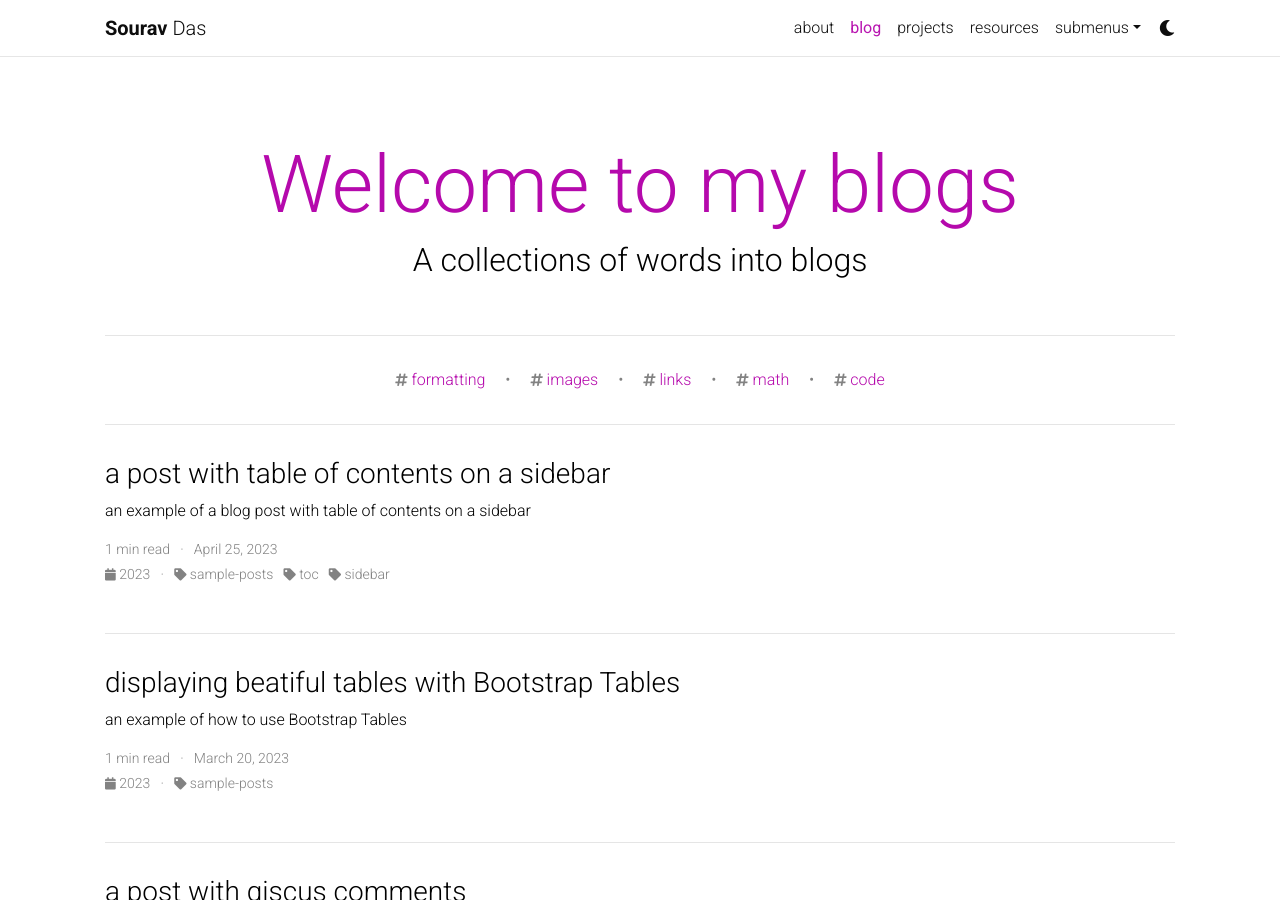
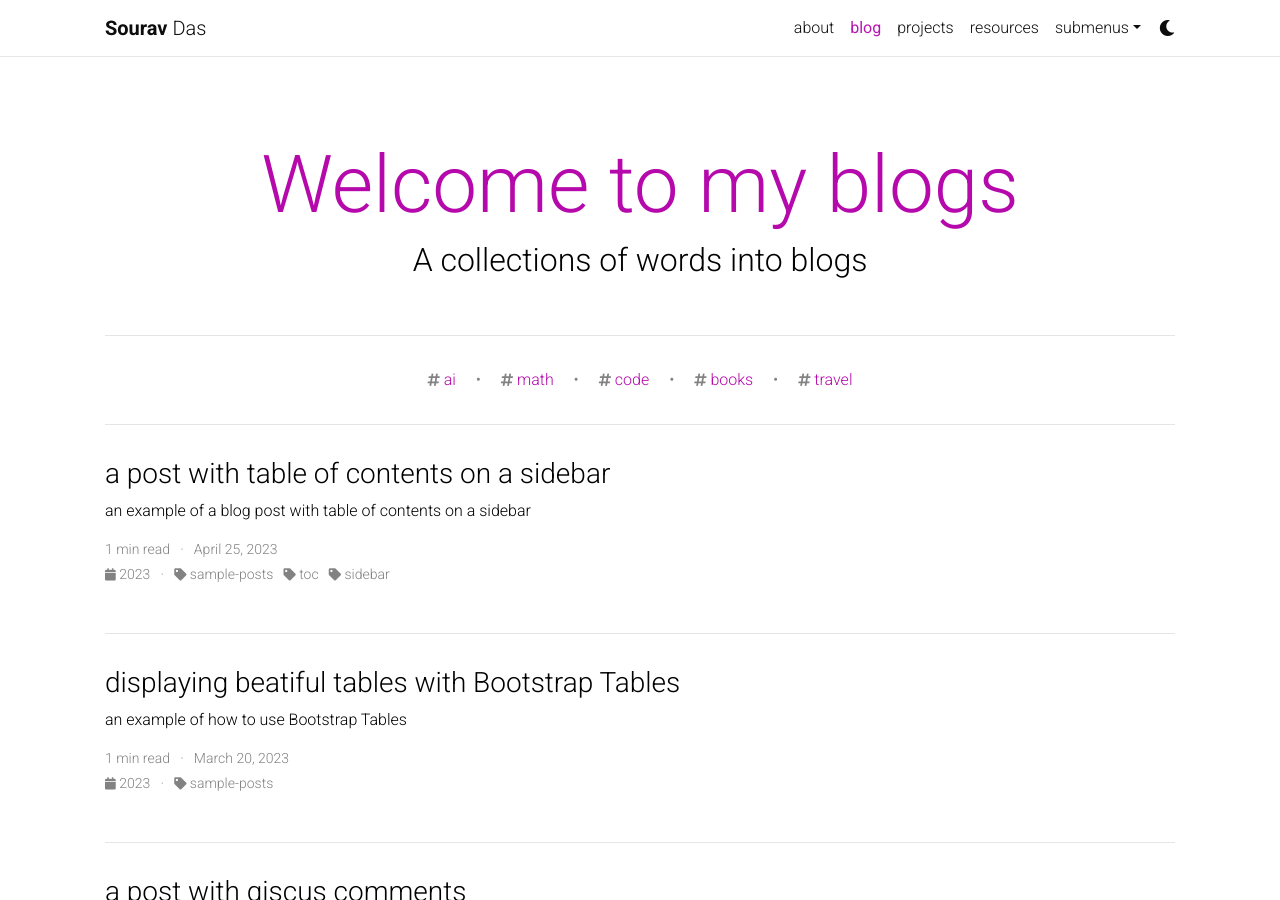
Before and after one commit to souravcipher/souravcipher.github.io, a Jekyll site: the page built from blog/index.html, in a window 1280 px wide and 900 px high. Built offline with Jekyll 4.4.1, drawn with Linux system fonts in a browser that asks for light colours; the list of posts is cut into pages by our own code; comment, search, counter and statistics services are not loaded; a style sheet for code colours, icons or effects is not loaded.

Commit message:
Update _config.yml

```diff
--- a/_config.yml
+++ b/_config.yml
@@ -259,7 +259,7 @@ jekyll-archives:
     tag: '/blog/tag/:name/'
     category: '/blog/category/:name/'
 
-display_tags: ['formatting', 'images', 'links', 'math', 'code'] # this tags will be dispalyed on the front page of your blog
+display_tags: ['ai', 'math', 'code', 'books', 'travel'] # this tags will be dispalyed on the front page of your blog
 
 # -----------------------------------------------------------------------------
 # Jekyll Scholar
```
